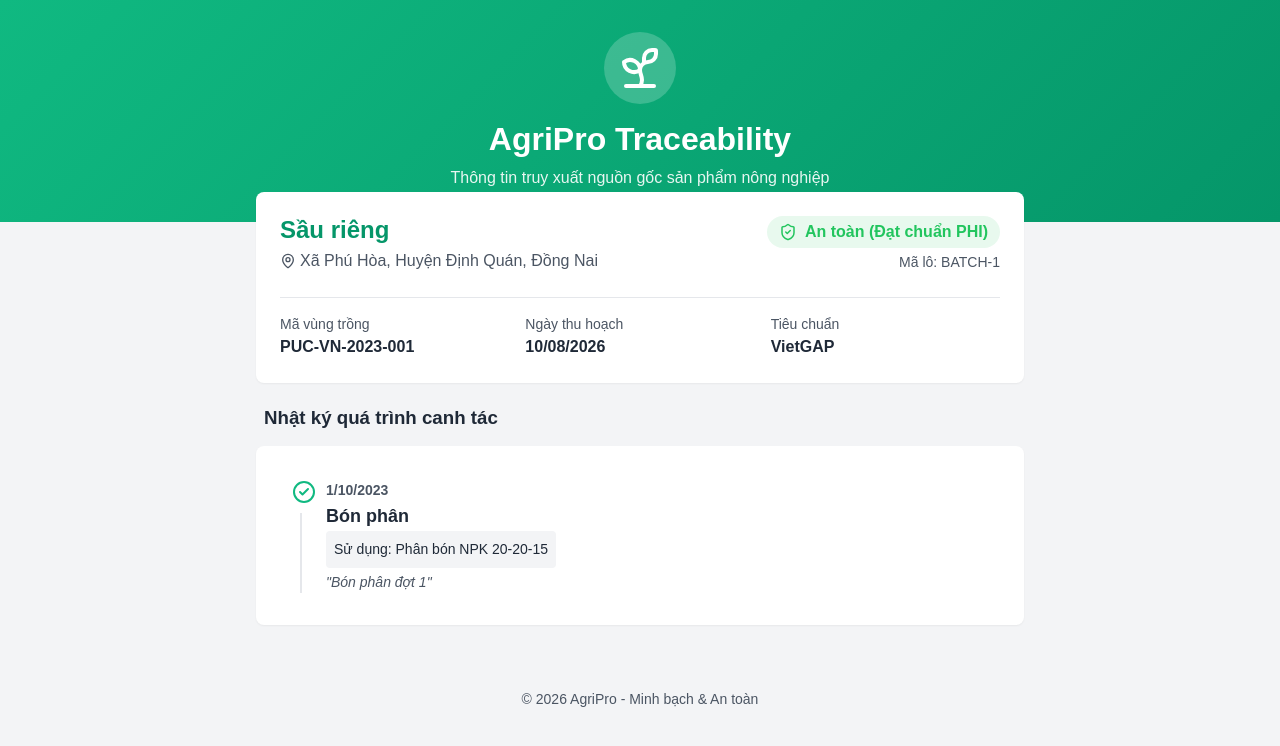
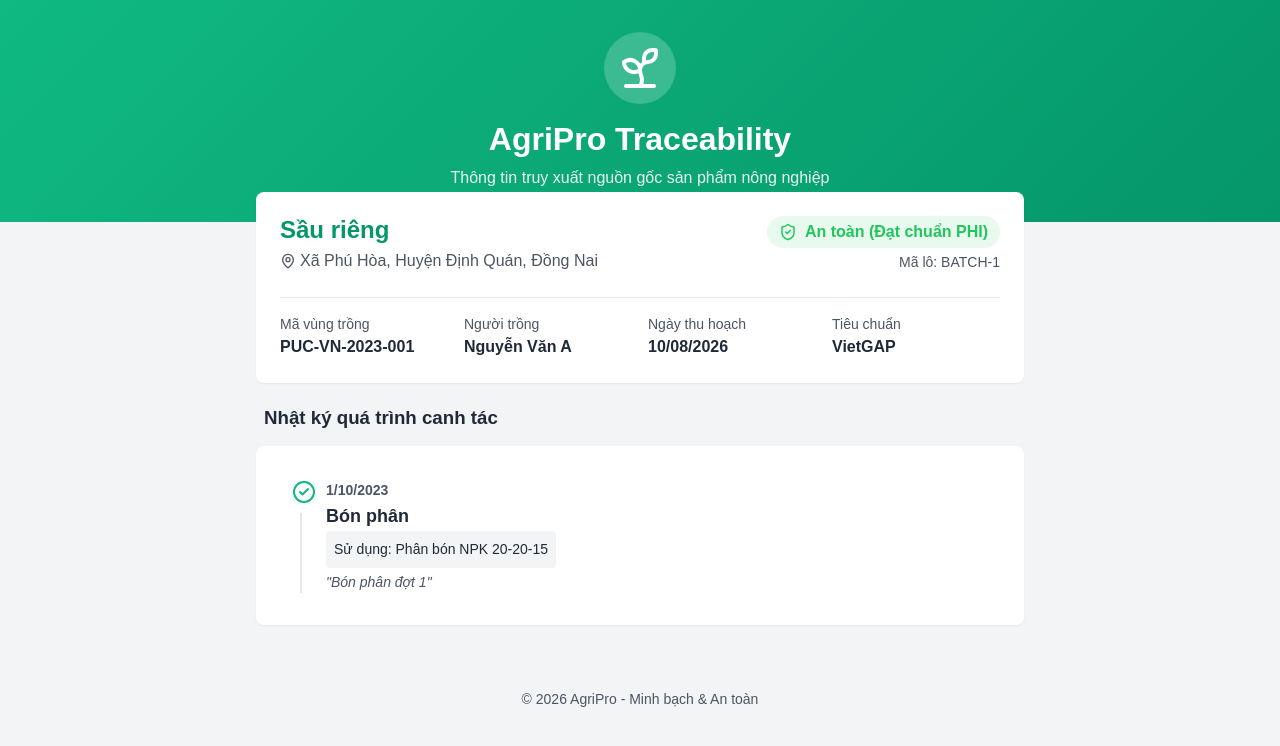
Before and after one commit to chanhhoc2020-web/agripro-app, a React (Vite) app: page /trace/1 in a window 1280 px wide. Shown: the top 746 px of the page. Built offline with nearby package versions, Linux system fonts and the light colour scheme.

Commit message:
feat: show farmer name in traceability page

```diff
--- a/src/pages/TraceabilityPage.jsx
+++ b/src/pages/TraceabilityPage.jsx
@@ -125,6 +125,10 @@
               <p style={{ fontWeight: 600 }}>{zone?.puc_code}</p>
             </div>
             <div>
+              <p style={{ fontSize: '0.875rem', color: 'var(--text-secondary)' }}>Người trồng</p>
+              <p style={{ fontWeight: 600 }}>{[...new Set(logs.map(log => log.operator_name).filter(Boolean))].join(', ') || 'Đang cập nhật'}</p>
+            </div>
+            <div>
               <p style={{ fontSize: '0.875rem', color: 'var(--text-secondary)' }}>Ngày thu hoạch</p>
               <p style={{ fontWeight: 600 }}>10/08/2026</p>
             </div>
```
